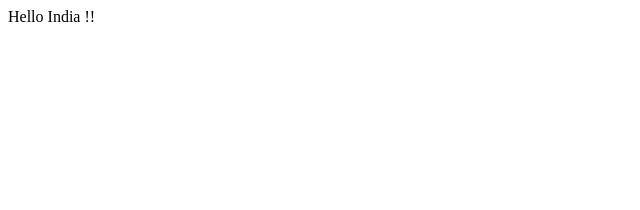
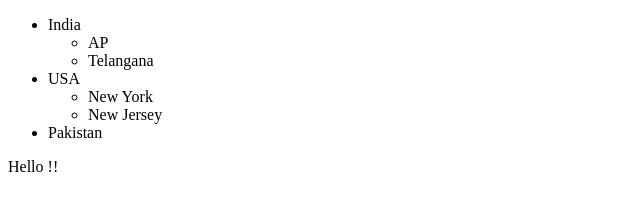
Before and after one commit to kumaralg2/countriesapp, a plain HTML site: page index.html in a window 1280 px wide. Shown: the whole page, without its empty margins (0-640 px from the left). Drawn offline with nearby package versions, Linux system fonts and the light colour scheme.

Commit message:
Adding ng-repeat

```diff
--- a/app.js
+++ b/app.js
@@ -5,10 +5,22 @@ var app = angular.module('countriesapp',[]);
 
 app.controller('CountryCountroller',function(){
 
-    this.countries =
+    this.countries = [
        {
-          name : 'India'
-       };
+          name : 'India',
+          code : 'in',
+          states : [{name:'AP'},{name:'Telangana'}]
+       },
+       {
+          name : 'USA',
+          code : 'us',
+          states : [{name:'New York'},{name:'New Jersey'}]
+       },
+       {
+          name : 'Pakistan',
+          code : 'pk'
+
+       }];
 
 });
 
--- a/index.html
+++ b/index.html
@@ -10,6 +10,19 @@
 <body ng-app="countriesapp">
 
 <div ng-controller="CountryCountroller as countryCtrl">
+
+    <ul>
+    	<li ng-repeat = "c in countryCtrl.countries">
+         {{c.name}}
+           <ul>
+           	 <li ng-repeat = "s in c.states">
+           	 	{{s.name}}
+           	 </li>
+           	</ul>
+     </li>
+   </ul>
+
+
 	{{ "Hello" + " " + countryCtrl.countries.name + " "+"!!"}}
 </div>
 
```
